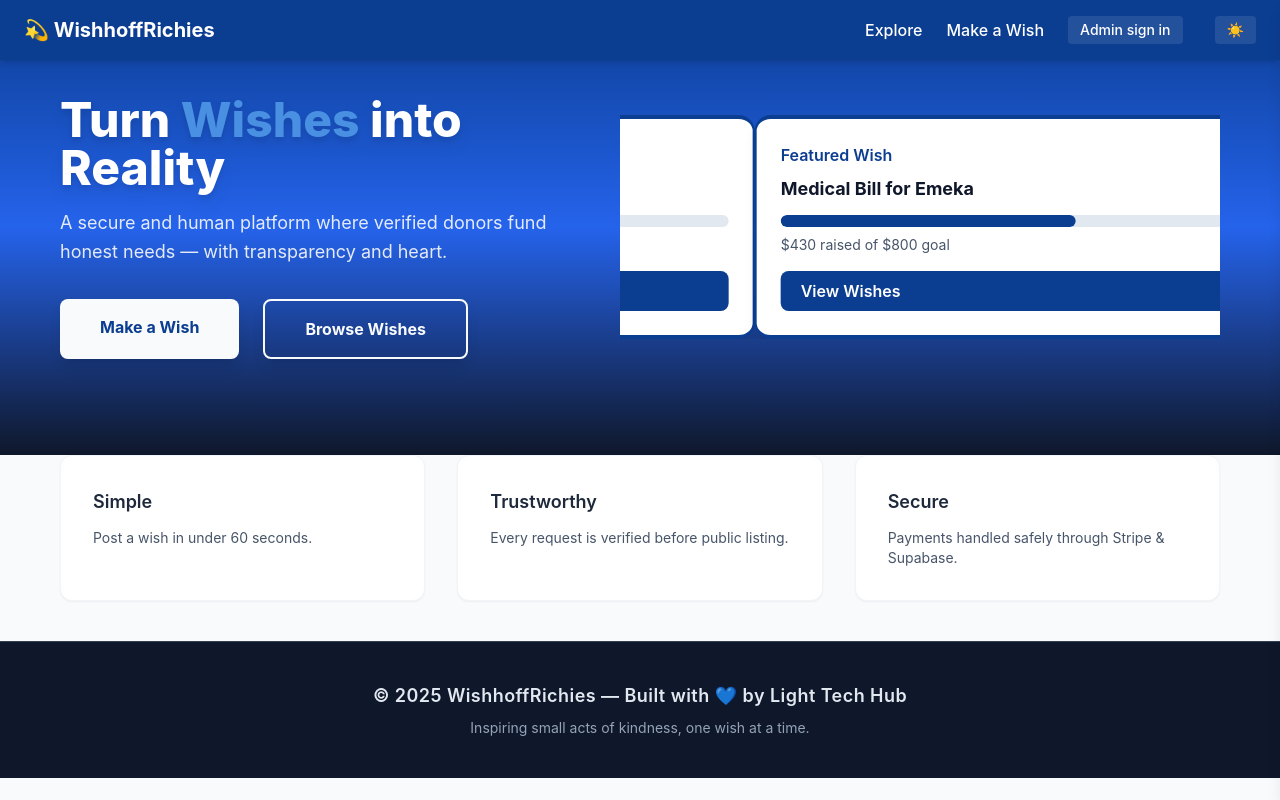
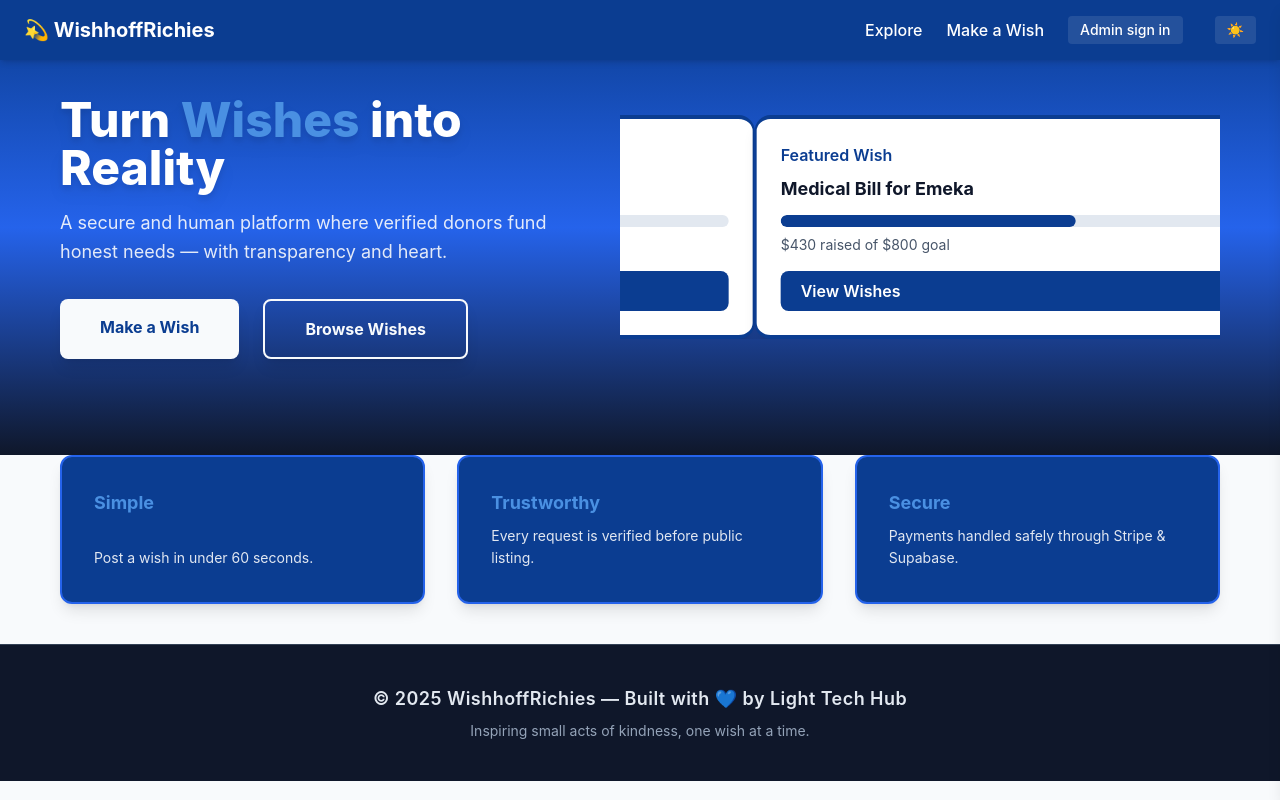
Before and after one commit to Lightcomputerstechnology/WishhoffRichies, a Next.js app: page / in a window 1280 px wide. Built offline with nearby package versions, Linux system fonts and the light colour scheme; no server answers.

Commit message:
Update index.js

```diff
--- a/pages/index.js
+++ b/pages/index.js
@@ -1,9 +1,7 @@
-// pages/Index.js
 import Head from "next/head";
 import Navbar from "../components/Navbar";
 import HeroSection from "../components/HeroSection"; // ✅ Imported Hero section correctly
 import Footer from "../components/Footer";
-import Link from "next/link";
 
 export default function Home() {
   return (
@@ -39,12 +37,12 @@ export default function Home() {
         ].map((feature, i) => (
           <div
             key={i}
-            className="bg-white dark:bg-slate-800 p-8 rounded-xl shadow-sm hover:shadow-md border border-slate-100 dark:border-slate-700 transition"
+            className="bg-[#0b3d91] dark:bg-[#111827] p-8 rounded-xl shadow-lg border-2 border-[#2563eb] hover:shadow-2xl transition flex flex-col justify-between"
           >
-            <h4 className="text-lg font-semibold text-slate-800 dark:text-slate-100">
+            <h4 className="text-accent font-bold text-lg mb-2">
               {feature.title}
             </h4>
-            <p className="mt-3 text-sm text-slate-600 dark:text-slate-300">
+            <p className="text-light/90 text-sm leading-relaxed">
               {feature.desc}
             </p>
           </div>
```
